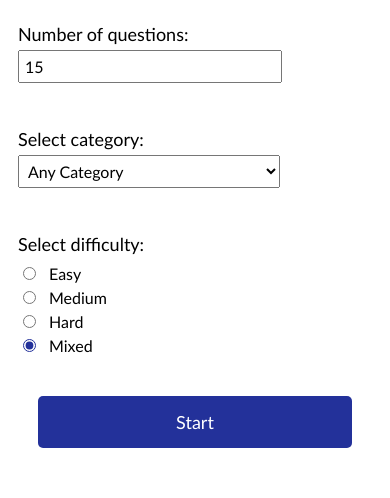
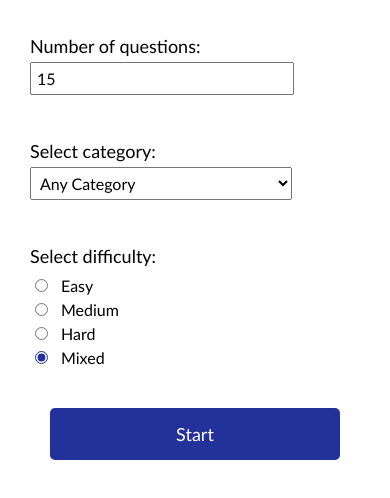
Before and after one commit to fran-mowat/trivia, an Angular app: page / in a window 390 px wide. Shown: the top 498 px of the page. Built offline with nearby package versions, Linux system fonts and the light colour scheme.

Commit message:
adjusted padding for mobile display in media queries

```diff
--- a/src/app/question-card/question-card.scss
+++ b/src/app/question-card/question-card.scss
@@ -1,6 +1,6 @@
 .question-card{
     border-radius: 5px;
-    padding: 10px;
+    padding: 30px;
 
     .progress-banner{
         display: flex;
@@ -22,7 +22,7 @@
         grid-template-columns: repeat(2, 1fr);
         grid-template-rows: repeat(2, 1fr);
         gap: 20px;
-        margin: 20px;
+        margin: 20px 0;
     }
 
     input{
@@ -53,6 +53,9 @@
     .question-card{
         width: max(50vw, 400px);
         border: 1px solid var(--dark-grey);
-        padding: 30px;
+
+        .answers{
+            margin: 20px;
+        }
     }
 }
--- a/src/app/settings/settings.scss
+++ b/src/app/settings/settings.scss
@@ -1,6 +1,6 @@
 .settings{
     border-radius: 5px;
-    padding: 10px;
+    padding: 30px;
     display: flex;
     flex-direction: column;
     justify-content: space-between;
@@ -60,6 +60,5 @@
     .settings{
         width: max(50vw, 400px);
         border: 1px solid var(--dark-grey);
-        padding: 30px;
     }
 }
--- a/src/app/summary-card/summary-card.scss
+++ b/src/app/summary-card/summary-card.scss
@@ -1,6 +1,6 @@
 .summary-card{
     border-radius: 5px;
-    padding: 10px;
+    padding: 30px;
 
     .context{
         font-size: 18px;
@@ -68,6 +68,5 @@
     .summary-card{
         width: max(50vw, 400px);
         border: 1px solid var(--dark-grey);
-        padding: 30px;
     }
 }
--- a/src/styles.scss
+++ b/src/styles.scss
@@ -17,3 +17,7 @@
     --mid-grey: #cdcdcd;
     --light-grey: #e7e7e7;
 }
+
+body{
+    margin: 0;
+}
```
